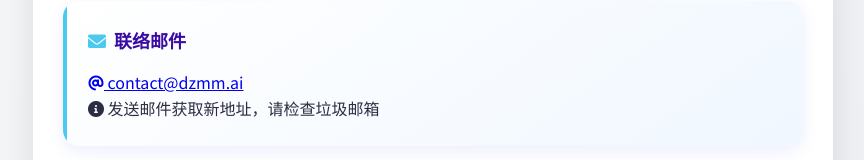
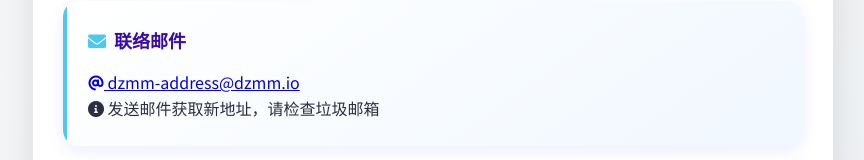
Before and after one commit to dzmm/dzmm-addr, a plain HTML site: page index.html in a window 1280 px wide. Shown: the part 796-956 px from the top of the page, without its empty margins (207-1071 px from the left). Drawn offline with Linux system fonts and the light colour scheme.

Commit message:
Update index.html

```diff
--- a/index.html
+++ b/index.html
@@ -337,7 +337,7 @@
 
             <div class="contact">
                 <div class="section-title"><i class="fas fa-envelope"></i> 联络邮件</div>
-                <p><a href="mailto:contact@dzmm.ai"><i class="fas fa-at"></i> contact@dzmm.ai</a></p>
+                <p><a href="mailto:contact@dzmm.ai"><i class="fas fa-at"></i> dzmm-address@dzmm.io</a></p>
                 <p><i class="fas fa-info-circle"></i> 发送邮件获取新地址，请检查垃圾邮箱</p>
             </div>
 
```
